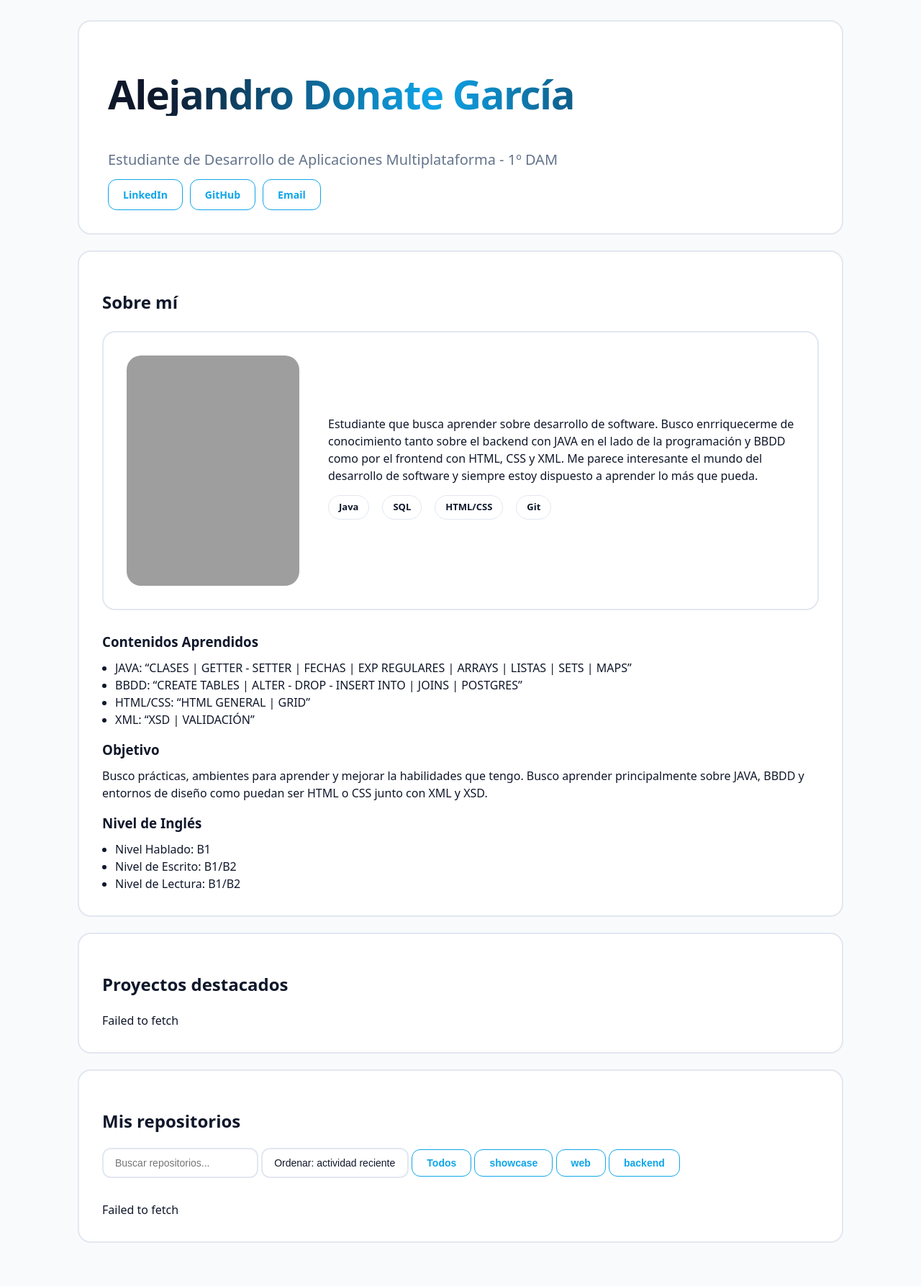
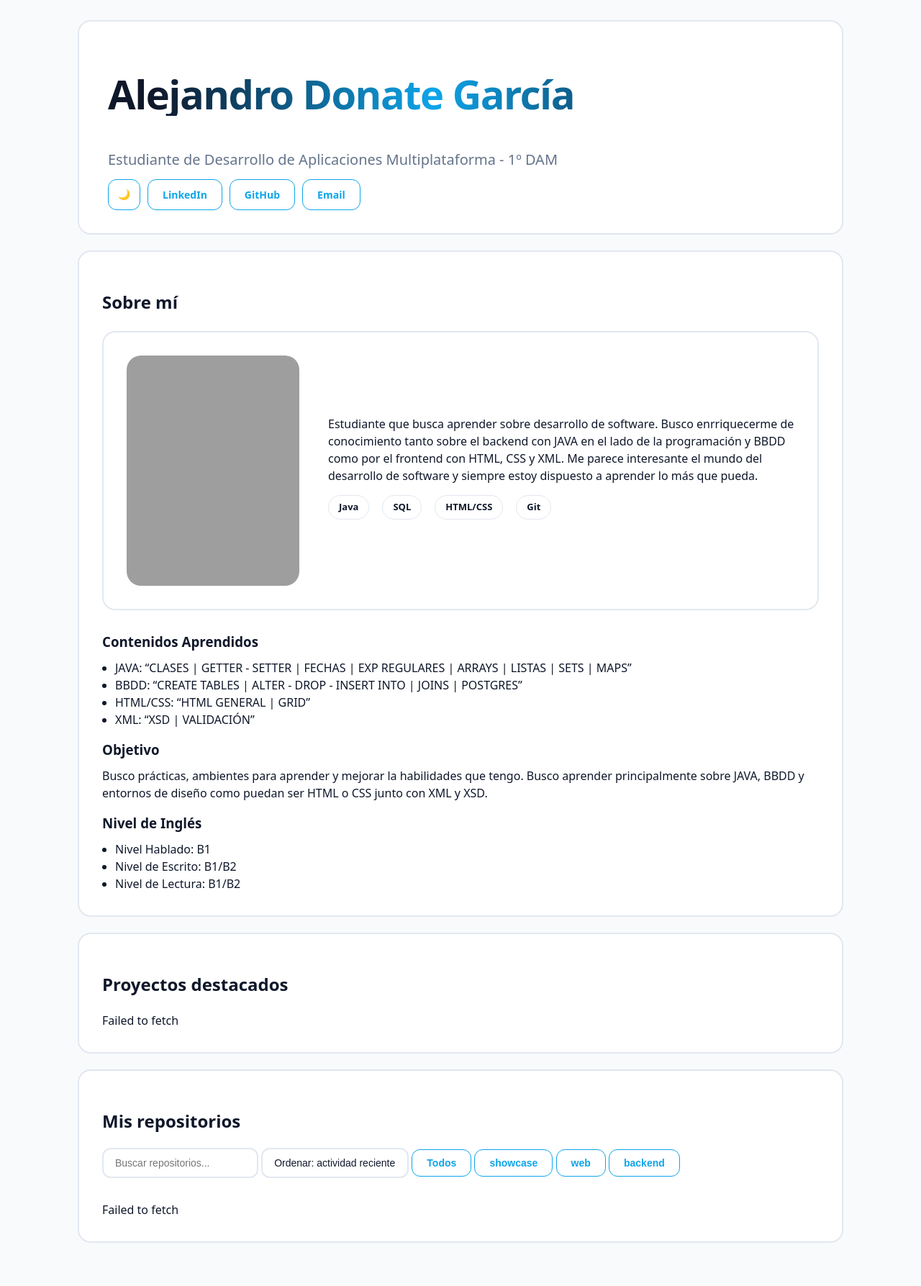
Before and after one commit to alejandroDonGar/alejandroDonGar.github.io, a Jekyll site: the page index.html, which Jekyll copies as it is, in a window 1280 px wide. Shown: the whole page at 72% size. Built offline with Jekyll 4.4.1, drawn with Linux system fonts in a browser that asks for light colours; grey boxes are pictures that could not be loaded.

Commit message:
cambios para modo oscuro

```diff
--- a/assets/css/styles.css
+++ b/assets/css/styles.css
@@ -1,13 +1,19 @@
 :root {
+  /* Modo Claro (Default) */
   --bg: #f8fafc;
   --text: #0f172a;
   --muted: #64748b;
   --card: #ffffff;
   --line: #e2e8f0;
   --brand: #0ea5e9;
-  --brand2: #10b981;
-  --shadow: 0 16px 50px rgba(2, 6, 23, .10);
   --radius: 18px;
+}
+[data-theme="dark"] {
+  --bg: #0f172a;
+  --text: #f8fafc;
+  --muted: #94a3b8;
+  --card: #1e293b;
+  --line: #334155;
 }
 * { box-sizing: border-box; }
 body {
@@ -16,6 +22,16 @@
   background: var(--bg);
   color: var(--text);
   line-height: 1.5; /* Mejora la lectura general */
+}
+body {
+  transition: background-color 0.3s ease, color 0.3s ease;
+}
+#theme-toggle {
+  cursor: pointer;
+  min-width: 45px;
+  display: flex;
+  justify-content: center;
+  align-items: center;
 }
 .container { max-width: 1100px; margin: 0 auto; padding: 28px 18px 60px; }
 .topbar {
--- a/index.html
+++ b/index.html
@@ -15,12 +15,14 @@
       <div class="subtitle">Estudiante de Desarrollo de Aplicaciones Multiplataforma - 1º DAM</div>
     </div>
     <nav style="display:flex;gap:10px">
+      <button id="theme-toggle" class="btn" style="padding: 10px; line-height: 1;">
+        <span id="theme-icon">🌙</span>
+      </button>
       <a class="btn" href="https://www.linkedin.com/in/alejandrodongar" target="_blank">LinkedIn</a>
       <a class="btn" href="https://github.com/alejandroDonGar" target="_blank">GitHub</a>
       <a class="btn" href="mailto:alexDoGa.Work@gmail.com">Email</a>
     </nav>
   </header>
-
   <section class="section">
     <h2>Sobre mí</h2>
     <div class="grid2">
@@ -185,6 +187,28 @@
       `);
     });
   }
+  const themeToggle = document.getElementById("theme-toggle");
+  const themeIcon = document.getElementById("theme-icon");
+  const currentTheme = localStorage.getItem("theme") || "light";
+
+    // Aplicar el tema guardado al cargar
+    if (currentTheme === "dark") {
+      document.documentElement.setAttribute("data-theme", "dark");
+      themeIcon.innerText = "☀️";
+    }
+    themeToggle.addEventListener("click", () => {
+      let theme = document.documentElement.getAttribute("data-theme");
+
+      if (theme === "dark") {
+        document.documentElement.setAttribute("data-theme", "light");
+        themeIcon.innerText = "🌙";
+        localStorage.setItem("theme", "light");
+      } else {
+        document.documentElement.setAttribute("data-theme", "dark");
+        themeIcon.innerText = "☀️";
+        localStorage.setItem("theme", "dark");
+      }
+    });
 
   function bindUI(){
     document.getElementById("q").addEventListener("input", () => renderRepos(allRepos));
```
Also changed, not shown: 2 other files.
